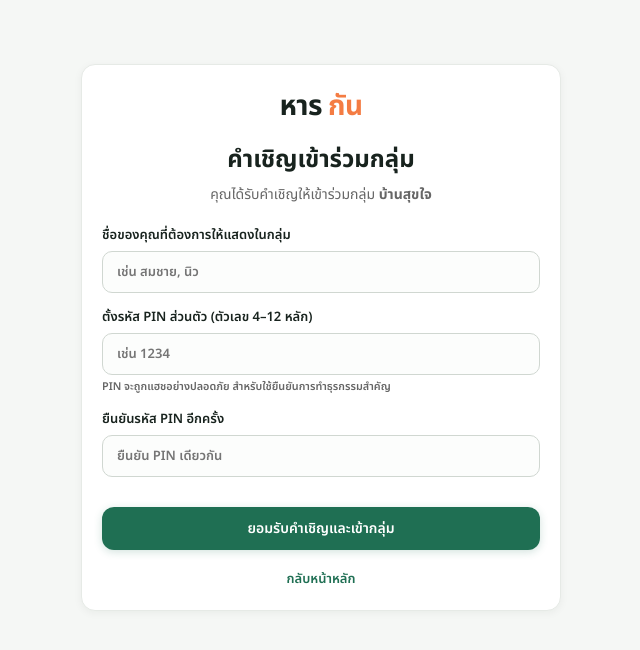
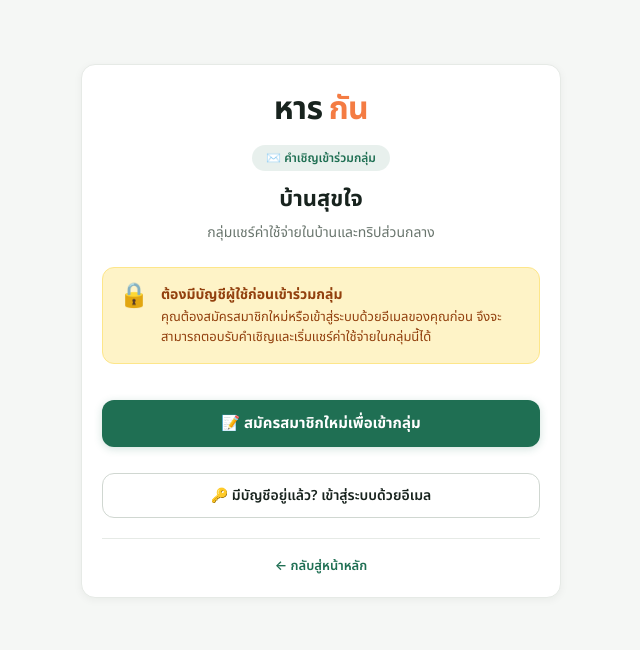
Before and after one commit to chadchawan45/haarkan, a Next.js app: page /invites/1 in a window 1280 px wide. Shown: the top 650 px of the page, without its empty margins (319-959 px from the left). Built offline with nearby package versions, Linux system fonts and the light colour scheme.

Commit message:
feat(invites): require user registration and login before joining group

```diff
--- a/app/invites/[token]/page.tsx
+++ b/app/invites/[token]/page.tsx
@@ -9,131 +9,238 @@ export default function AcceptInvitePage() {
   const params = useParams();
   const token = params?.token as string;
   const router = useRouter();
-  const { group, addMember } = useGroup();
+  const { group, members, currentMember, isAuthenticated, logout } = useGroup();
 
-  const [name, setName] = useState("");
-  const [pin, setPin] = useState("");
-  const [confirmPin, setConfirmPin] = useState("");
-  const [error, setError] = useState("");
+  const [loading, setLoading] = useState(false);
   const [success, setSuccess] = useState(false);
 
-  const handleSubmit = (e: React.FormEvent) => {
-    e.preventDefault();
-    setError("");
+  // ตรวจสอบว่าผู้ใช้กำลังล็อกอินและเป็นสมาชิกของกลุ่มนี้อยู่แล้วหรือไม่
+  const isAlreadyMember = isAuthenticated && members.some(
+    (m) => m.id === currentMember?.id && m.status === "active"
+  );
 
-    if (!name.trim()) {
-      setError("กรุณากรอกชื่อของคุณ");
-      return;
-    }
-
-    if (!/^\d{4,12}$/.test(pin)) {
-      setError("PIN ต้องเป็นตัวเลขระหว่าง 4 ถึง 12 หลัก");
-      return;
-    }
-
-    if (pin !== confirmPin) {
-      setError("PIN ยืนยันไม่ตรงกัน");
-      return;
-    }
-
-    // เพิ่มสมาชิกเข้ากลุ่มและตั้ง PIN
-    addMember(name.trim(), "member");
+  const handleJoinGroup = () => {
+    setLoading(true);
     setSuccess(true);
-
     setTimeout(() => {
       router.push("/");
-    }, 2000);
+    }, 1200);
   };
 
   return (
     <main className="shell">
       <div style={{ maxWidth: "480px", margin: "40px auto" }} className="card">
-        <div style={{ textAlign: "center", marginBottom: "20px" }}>
-          <div className="brand" style={{ justifyContent: "center", fontSize: "28px" }}>
+        {/* ส่วนหัวแสดงข้อมูลกลุ่ม */}
+        <div style={{ textAlign: "center", marginBottom: "24px" }}>
+          <Link href="/" className="brand" style={{ justifyContent: "center", fontSize: "32px" }}>
             หาร<i>กัน</i>
+          </Link>
+          <div
+            style={{
+              display: "inline-block",
+              background: "rgba(31, 111, 83, 0.1)",
+              color: "#1f6f53",
+              padding: "4px 14px",
+              borderRadius: "99px",
+              fontSize: "12px",
+              fontWeight: 600,
+              marginTop: "12px",
+            }}
+          >
+            ✉️ คำเชิญเข้าร่วมกลุ่ม
           </div>
-          <h2 style={{ margin: "14px 0 6px" }}>คำเชิญเข้าร่วมกลุ่ม</h2>
-          <p style={{ color: "#666", fontSize: "14px", margin: 0 }}>
-            คุณได้รับคำเชิญให้เข้าร่วมกลุ่ม <strong>{group.name}</strong>
-          </p>
+          <h2 style={{ margin: "12px 0 6px", fontSize: "22px" }}>{group.name}</h2>
+          {group.description && (
+            <p style={{ color: "var(--text-muted, #666)", fontSize: "14px", margin: "0 0 8px" }}>
+              {group.description}
+            </p>
+          )}
         </div>
 
-        {success ? (
-          <div className="notice" style={{ textAlign: "center", padding: "20px" }}>
-            🎉 <strong>ยินดีต้อนรับสู่กลุ่ม!</strong>
-            <p style={{ margin: "6px 0 0", fontSize: "13px" }}>
-              ระบบได้บันทึกชื่อและ PIN ของคุณเรียบร้อยแล้ว กำลังนำคุณเข้าสู่หน้าภาพรวม...
+        {/* กรณีที่ 1: ยังไม่ได้เข้าสู่ระบบ (ต้องสมัครสมาชิกหรือเข้าสู่ระบบก่อนเท่านั้น) */}
+        {!isAuthenticated && (
+          <div>
+            <div
+              style={{
+                background: "#fef3c7",
+                border: "1px solid #fde68a",
+                borderRadius: "12px",
+                padding: "16px",
+                marginBottom: "20px",
+                display: "flex",
+                alignItems: "flex-start",
+                gap: "12px",
+              }}
+            >
+              <span style={{ fontSize: "24px", lineHeight: 1 }}>🔒</span>
+              <div style={{ fontSize: "13px", color: "#92400e", lineHeight: 1.5 }}>
+                <strong style={{ fontSize: "14px", display: "block", marginBottom: "3px" }}>
+                  ต้องมีบัญชีผู้ใช้ก่อนเข้าร่วมกลุ่ม
+                </strong>
+                คุณต้องสมัครสมาชิกใหม่หรือเข้าสู่ระบบด้วยอีเมลของคุณก่อน จึงจะสามารถตอบรับคำเชิญและเริ่มแชร์ค่าใช้จ่ายในกลุ่มนี้ได้
+              </div>
+            </div>
+
+            <div style={{ display: "flex", flexDirection: "column", gap: "10px" }}>
+              <Link
+                href={`/register?redirect=${encodeURIComponent(`/invites/${token}`)}`}
+                className="primary full-btn"
+                style={{
+                  textAlign: "center",
+                  padding: "12px",
+                  fontSize: "15px",
+                  fontWeight: 700,
+                  textDecoration: "none",
+                }}
+              >
+                📝 สมัครสมาชิกใหม่เพื่อเข้ากลุ่ม
+              </Link>
+
+              <Link
+                href={`/login?redirect=${encodeURIComponent(`/invites/${token}`)}`}
+                className="secondary full-btn"
+                style={{
+                  textAlign: "center",
+                  padding: "11px",
+                  fontSize: "14px",
+                  fontWeight: 600,
+                  textDecoration: "none",
+                }}
+              >
+                🔑 มีบัญชีอยู่แล้ว? เข้าสู่ระบบด้วยอีเมล
+              </Link>
+            </div>
+          </div>
+        )}
+
+        {/* กรณีที่ 2: เข้าสู่ระบบแล้ว และยอมรับคำเชิญสำเร็จ */}
+        {isAuthenticated && success && (
+          <div style={{ textAlign: "center", padding: "20px 10px" }}>
+            <div style={{ fontSize: "52px", marginBottom: "12px" }}>🎉</div>
+            <h3 style={{ color: "#1f6f53", margin: "0 0 8px", fontSize: "18px" }}>
+              ยินดีต้อนรับเข้าสู่กลุ่ม {group.name}!
+            </h3>
+            <p style={{ color: "var(--text-muted, #666)", fontSize: "14px", margin: 0 }}>
+              กำลังนำคุณเข้าสู่หน้าภาพรวมของกลุ่ม...
             </p>
           </div>
-        ) : (
-          <form onSubmit={handleSubmit}>
-            <label className="field">
-              ชื่อของคุณที่ต้องการให้แสดงในกลุ่ม
-              <input
-                type="text"
-                placeholder="เช่น สมชาย, นิว"
-                value={name}
-                onChange={(e) => setName(e.target.value)}
-                required
-              />
-            </label>
+        )}
 
-            <label className="field">
-              ตั้งรหัส PIN ส่วนตัว (ตัวเลข 4–12 หลัก)
-              <input
-                type="password"
-                inputMode="numeric"
-                maxLength={12}
-                placeholder="เช่น 1234"
-                value={pin}
-                onChange={(e) => setPin(e.target.value.replace(/\D/g, ""))}
-                required
-              />
-              <small style={{ color: "#666", display: "block", marginTop: "4px" }}>
-                PIN จะถูกแฮชอย่างปลอดภัย สำหรับใช้ยืนยันการทำธุรกรรมสำคัญ
-              </small>
-            </label>
+        {/* กรณีที่ 3: เข้าสู่ระบบแล้ว */}
+        {isAuthenticated && !success && (
+          <div>
+            {isAlreadyMember ? (
+              <div style={{ textAlign: "center", padding: "10px 0" }}>
+                <div
+                  style={{
+                    background: "#ecfdf5",
+                    border: "1px solid #a7f3d0",
+                    borderRadius: "12px",
+                    padding: "16px",
+                    marginBottom: "20px",
+                  }}
+                >
+                  <span style={{ fontSize: "36px", display: "block", marginBottom: "8px" }}>✓</span>
+                  <strong style={{ color: "#065f46", fontSize: "15px", display: "block" }}>
+                    คุณเป็นสมาชิกของกลุ่ม &quot;{group.name}&quot; อยู่แล้ว
+                  </strong>
+                  <p style={{ fontSize: "13px", color: "#047857", margin: "6px 0 0" }}>
+                    บัญชีของคุณ: {currentMember.nickname ? `${currentMember.nickname} (${currentMember.name})` : currentMember.name}
+                  </p>
+                </div>
 
-            <label className="field">
-              ยืนยันรหัส PIN อีกครั้ง
-              <input
-                type="password"
-                inputMode="numeric"
-                maxLength={12}
-                placeholder="ยืนยัน PIN เดียวกัน"
-                value={confirmPin}
-                onChange={(e) => setConfirmPin(e.target.value.replace(/\D/g, ""))}
-                required
-              />
-            </label>
+                <Link
+                  href="/"
+                  className="primary full-btn"
+                  style={{
+                    display: "block",
+                    padding: "12px",
+                    fontWeight: 700,
+                    textDecoration: "none",
+                    textAlign: "center",
+                  }}
+                >
+                  ➔ ไปยังหน้าภาพรวมกลุ่ม (Dashboard)
+                </Link>
+              </div>
+            ) : (
+              <div>
+                {/* ข้อมูลบัญชีที่กำลังเข้าสู่ระบบ */}
+                <div
+                  style={{
+                    background: "rgba(31, 111, 83, 0.06)",
+                    border: "1px solid rgba(31, 111, 83, 0.2)",
+                    borderRadius: "12px",
+                    padding: "14px 16px",
+                    marginBottom: "20px",
+                    display: "flex",
+                    alignItems: "center",
+                    gap: "12px",
+                  }}
+                >
+                  <div
+                    style={{
+                      width: "44px",
+                      height: "44px",
+                      borderRadius: "50%",
+                      background: currentMember.avatarColor,
+                      color: "#fff",
+                      display: "flex",
+                      alignItems: "center",
+                      justifyContent: "center",
+                      fontSize: "18px",
+                      fontWeight: 700,
+                      flexShrink: 0,
+                    }}
+                  >
+                    {(currentMember.nickname || currentMember.name).slice(0, 1)}
+                  </div>
+                  <div style={{ flex: 1, minWidth: 0 }}>
+                    <div style={{ fontSize: "12px", color: "var(--text-muted, #666)" }}>
+                      เข้าร่วมด้วยบัญชี:
+                    </div>
+                    <strong style={{ fontSize: "15px", display: "block", overflow: "hidden", textOverflow: "ellipsis" }}>
+                      {currentMember.nickname ? `${currentMember.nickname} (${currentMember.name})` : currentMember.name}
+                    </strong>
+                    {currentMember.email && (
+                      <span style={{ fontSize: "12px", color: "var(--text-muted, #777)", display: "block" }}>
+                        {currentMember.email}
+                      </span>
+                    )}
+                  </div>
+                </div>
 
-            {error && (
-              <div
-                style={{
-                  background: "#fdf2f2",
-                  color: "#c0392b",
-                  border: "1px solid #f9d2d2",
-                  borderRadius: "8px",
-                  padding: "10px",
-                  fontSize: "13px",
-                  marginBottom: "14px",
-                }}
-              >
-                {error}
+                <button
+                  type="button"
+                  className="primary full-btn"
+                  onClick={handleJoinGroup}
+                  disabled={loading}
+                  style={{ padding: "12px", fontWeight: 700, fontSize: "15px" }}
+                >
+                  {loading ? "กำลังเข้าร่วมกลุ่ม..." : "✓ ยอมรับคำเชิญและเข้าร่วมกลุ่ม"}
+                </button>
+
+                <div style={{ textAlign: "center", marginTop: "14px", fontSize: "12px" }}>
+                  <span style={{ color: "var(--text-muted, #777)" }}>ไม่ใช่บัญชีของคุณ? </span>
+                  <button
+                    type="button"
+                    className="link"
+                    onClick={() => logout()}
+                    style={{ background: "none", border: "none", cursor: "pointer", padding: 0 }}
+                  >
+                    สลับบัญชีผู้ใช้
+                  </button>
+                </div>
               </div>
             )}
+          </div>
+        )}
 
-            <button type="submit" className="primary full-btn" style={{ marginTop: "16px" }}>
-              ยอมรับคำเชิญและเข้ากลุ่ม
-            </button>
-
-            <div style={{ textAlign: "center", marginTop: "16px" }}>
-              <Link href="/" className="link">
-                กลับหน้าหลัก
-              </Link>
-            </div>
-          </form>
-        )}
+        <div style={{ textAlign: "center", marginTop: "20px", borderTop: "1px solid var(--border, #eef0ed)", paddingTop: "14px" }}>
+          <Link href="/" className="link" style={{ fontSize: "13px" }}>
+            ← กลับสู่หน้าหลัก
+          </Link>
+        </div>
       </div>
     </main>
   );
--- a/app/settings/page.tsx
+++ b/app/settings/page.tsx
@@ -278,7 +278,7 @@ export default function SettingsPage() {
             </div>
 
             <p style={{ fontSize: "13px", color: "#666", margin: "0 0 14px", lineHeight: 1.5 }}>
-              สร้างลิงก์เชิญแบบมี Token ที่ปลอดภัย ผู้รับจะต้องยืนยันตัวตนและตั้ง PIN ส่วนตัวก่อนเข้ากลุ่ม
+              สร้างลิงก์เชิญแบบมี Token ที่ปลอดภัย ผู้รับจะต้องมีบัญชีหรือสมัครสมาชิกด้วยอีเมลก่อนจึงจะสามารถเข้าร่วมกลุ่มได้
             </p>
 
             {inviteToken ? (
--- a/components/LandingPage.tsx
+++ b/components/LandingPage.tsx
@@ -340,7 +340,7 @@ export function LandingPage() {
             <div className="step-num">1</div>
             <h3>สร้างกลุ่มหรือเข้าร่วม</h3>
             <p>
-              ตั้งชื่อกลุ่ม กำหนดวันเริ่มต้นสัปดาห์ แล้วแชร์ลิงก์คำเชิญให้เพื่อนเข้ากลุ่มด้วยรหัส PIN ปลอดภัย
+              ตั้งชื่อกลุ่ม กำหนดวันเริ่มต้นสัปดาห์ แล้วแชร์ลิงก์คำเชิญให้เพื่อนสมัครสมาชิกและเข้ากลุ่มได้ทันที
             </p>
           </div>
 
```
Also changed, not shown: app/login/page.tsx (+35 -5 lines), app/register/page.tsx (+31 -2 lines).
